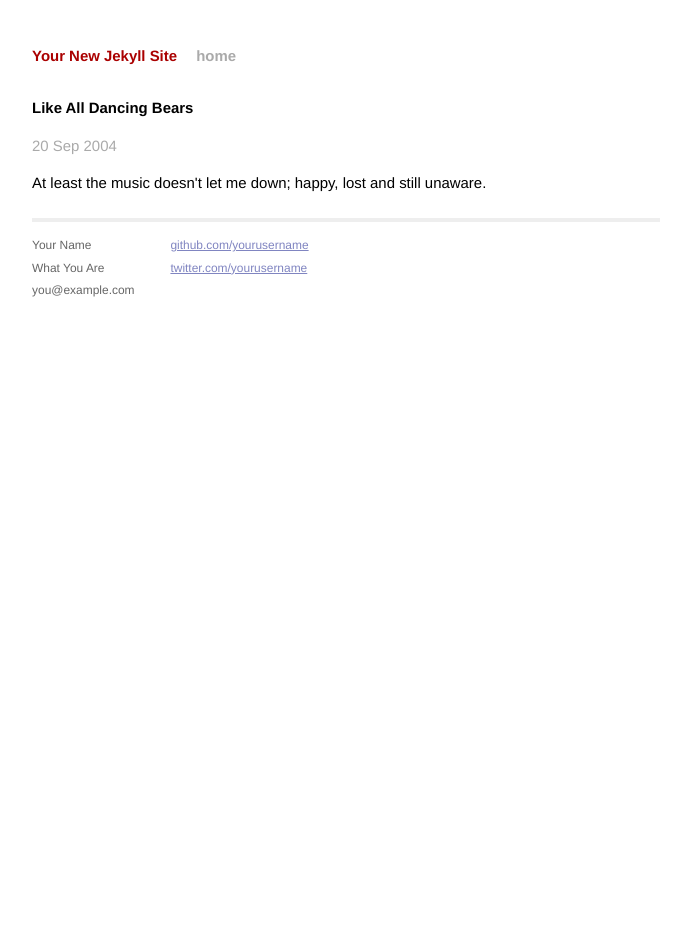
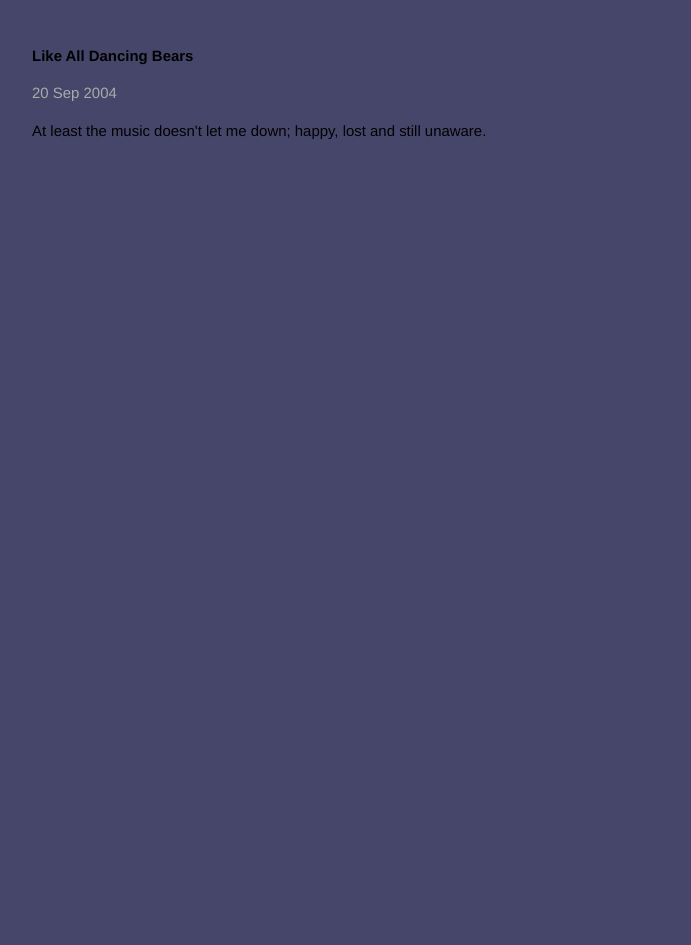
Before and after one commit to hunvreus/colinramsay.github.io, a Jekyll site: the page built from _posts/2004-09-20-like-all-dancing-bears.markdown, in a window 1280 px wide. Shown: the whole page, without its empty margins (294-985 px from the left). Built offline with Jekyll 4.4.1, drawn with Linux system fonts in a browser that asks for light colours; some web fonts are replaced; Markdown is read by kramdown in place of the engine named in the settings.

Commit message:
Update styles

```diff
--- a/_config.yml
+++ b/_config.yml
@@ -1,3 +1,3 @@
-name: Your New Jekyll Site
+name: colinramsay.co.uk
 markdown: redcarpet
 pygments: true
--- a/_layouts/default.html
+++ b/_layouts/default.html
@@ -6,12 +6,12 @@
         <title>{{ page.title }}</title>
         <meta name="viewport" content="width=device-width">
 
+        <link href='http://fonts.googleapis.com/css?family=Kavoon' rel='stylesheet' type='text/css'>
         <!-- syntax highlighting CSS -->
         <link rel="stylesheet" href="/css/syntax.css">
 
         <!-- Custom CSS -->
         <link rel="stylesheet" href="/css/main.css">
-
     </head>
     <body>
 
@@ -26,15 +26,14 @@
           <div class="footer">
             <div class="contact">
               <p>
-                Your Name<br />
-                What You Are<br />
-                you@example.com
+                Colin Ramsay<br />
+                Partner at Go Tripod Ltd
               </p>
             </div>
             <div class="contact">
               <p>
-                <a href="https://github.com/yourusername">github.com/yourusername</a><br />
-                <a href="https://twitter.com/yourusername">twitter.com/yourusername</a><br />
+                <a href="https://github.com/colinramsay">github.com/colinramsay</a><br />
+                <a href="https://twitter.com/colinramsay">twitter.com/colinramsay</a><br />
               </p>
             </div>
           </div>
--- a/css/main.css
+++ b/css/main.css
@@ -13,8 +13,8 @@
 html, body { height: 100%; }
 
 body {
-  background-color: #FFF;
-  font: 13.34px Helvetica, Arial, sans-serif;
+  background-color: #46466B;
+  font: 13.34px 'proxima-nova',Proxima Nova,'Helvetica Neue',Helvetica,sans-serif;
   font-size: small;
   text-align: center;
 }
@@ -22,12 +22,28 @@
 h1, h2, h3, h4, h5, h6 {
   font-size: 100%; }
 
-h1 { margin-bottom: 1em; }
+h1 { font-family: 'Kavoon', cursive; font-size: 28px; margin: 10px 0 30px; }
+h1 a { color: black; text-decoration: none; }
 p { margin: 1em 0; }
 
-a         { color: #00a; }
-a:hover   { color: #000; }
-a:visited { color: #a0a; }
+a         { color: #16A085; }
+a:hover   { xcolor: #000; }
+a:visited { xcolor: #a0a; }
+
+#home {
+  background: white;
+  padding: 30px 40px 40px 40px;
+  border-radius: 4px;
+  -webkit-box-shadow: 0px 2px 2px 0px rgba(50, 50, 50, 1);
+-moz-box-shadow:    0px 2px 2px 0px rgba(50, 50, 50, 1);
+box-shadow:         0px 2px 2px 0px rgba(50, 50, 50, 1);
+}
+
+.intro a {
+  color: black;
+  text-decoration: none;
+  border-bottom: 1px solid #B3B3B3;
+}
 
 /*****************************************************************************/
 /*
@@ -36,7 +52,8 @@
 /*****************************************************************************/
 .posts {
   list-style-type: none;
-  margin-bottom: 2em;
+  padding-top: 10px;
+  padding-bottom: 10px;
 }
 
 .posts li {
@@ -61,6 +78,11 @@
   width: 42em;
   margin: 3em auto 2em;
   line-height: 1.5em;
+}
+
+.header {
+
+  display: none;
 }
 
 .header a {
@@ -95,6 +117,7 @@
 }
 
 .footer {
+  display: none;
   font-size: 80%;
   color: #666;
   border-top: 4px solid #eee;
@@ -158,3 +181,55 @@
 .post pre.terminal code {
   background-color: #333;
 }
+
+
+.links {
+  list-style: none;
+  padding: 20px 0px 0px 20px;
+}
+
+.links li {
+  float: right;
+  padding-left: 10px;
+}
+
+.links li a {
+  color: black;
+  text-decoration: none;
+}
+
+
+@font-face {
+  font-family: 'crweb';
+  src:url('fonts/crweb.eot?-z6pnu6');
+  src:url('fonts/crweb.eot?#iefix-z6pnu6') format('embedded-opentype'),
+    url('fonts/crweb.woff?-z6pnu6') format('woff'),
+    url('fonts/crweb.ttf?-z6pnu6') format('truetype'),
+    url('fonts/crweb.svg?-z6pnu6#crweb') format('svg');
+  font-weight: normal;
+  font-style: normal;
+}
+
+[class^="cr-"], [class*=" cr-"] {
+  font-family: 'crweb';
+  speak: none;
+  font-style: normal;
+  font-weight: normal;
+  font-variant: normal;
+  text-transform: none;
+  line-height: 1;
+
+  /* Better Font Rendering =========== */
+  -webkit-font-smoothing: antialiased;
+  -moz-osx-font-smoothing: grayscale;
+}
+
+.cr-twitter:before {
+  content: "\f099";
+}
+.cr-github:before {
+  content: "\f113";
+}
+.cr-archive:before {
+  content: "\f187";
+}
```
Also changed, not shown: css/style.css (added, +34 -0 lines), index.html (+16 -7 lines), css/fonts/crweb.ttf (added), css/fonts/crweb.woff (added), 3 other files.
